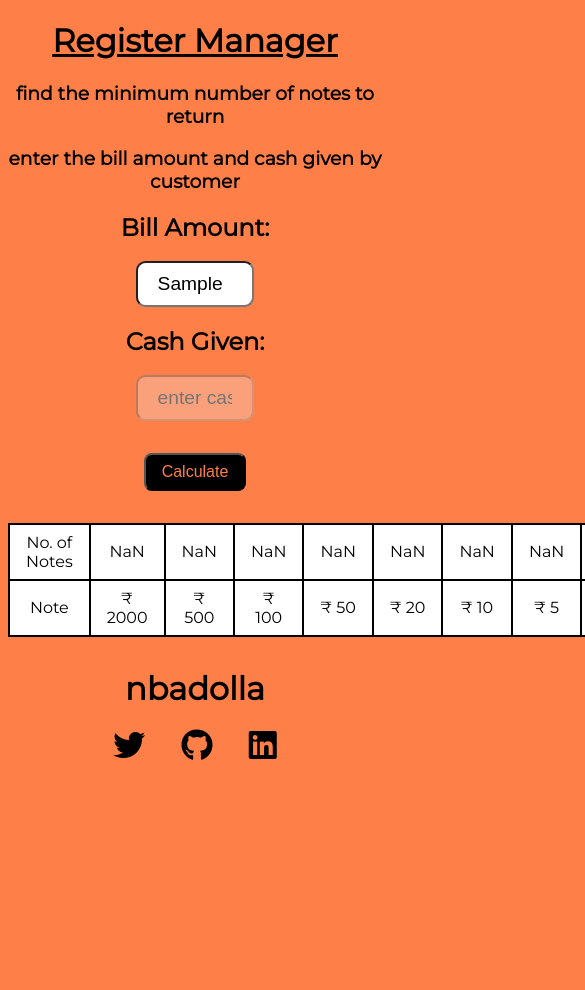
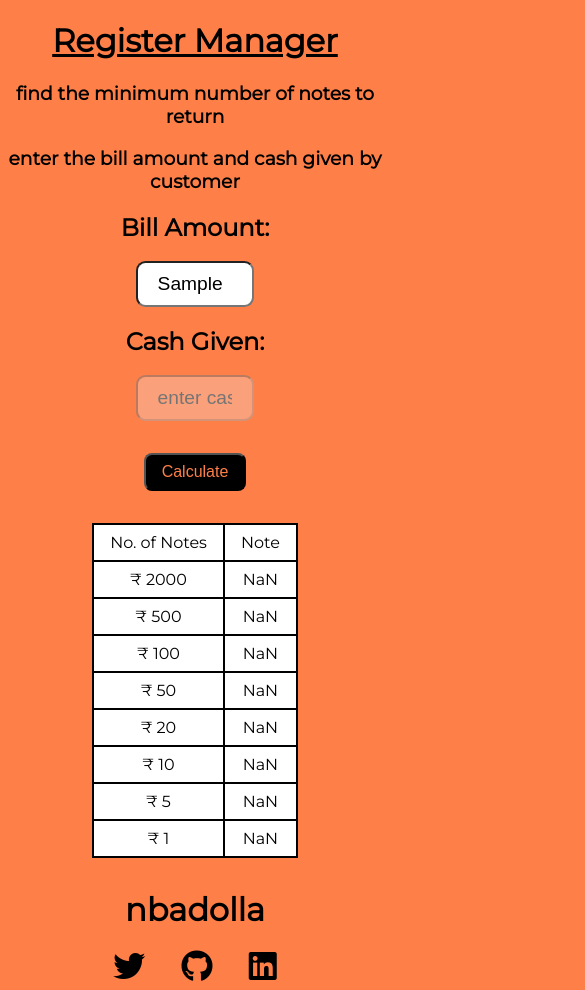
Before and after one commit to nayanbadolla/cash-manager, a plain HTML site: page index.html in a window 390 px wide. Both pictures are taken after typing "Sample" into the empty fields and a click on the button "Calculate". Shown: the top 990 px of the page, 585 px wide, since content can reach past the window. Before the commit the page ends 844 px from the top, so only its background shows below. Drawn offline with Linux system fonts and the light colour scheme.

Commit message:
responsiveness

```diff
--- a/index.html
+++ b/index.html
@@ -51,6 +51,48 @@
         </table>
     </div>
 
+    <div class="mobile-table">
+        <table>
+            <tr>
+                <td>No. of Notes</td>
+                <td>Note</td>
+            </tr>
+            <tr>
+                <td>₹ 2000</td>
+                <td class="noNotes-mobile"></td>
+            </tr>
+            <tr>
+                <td>₹ 500</td>
+                <td class="noNotes-mobile"></td>
+            </tr>
+            <tr>
+                <td>₹ 100</td>
+                <td class="noNotes-mobile"></td>
+            </tr>
+            <tr>
+                <td>₹ 50</td>
+                <td class="noNotes-mobile"></td>
+            </tr>
+            <tr>
+                <td>₹ 20</td>
+                <td class="noNotes-mobile"></td>
+            </tr>
+            <tr>
+                <td>₹ 10</td>
+                <td class="noNotes-mobile"></td>
+            </tr>
+            <tr>
+                <td>₹ 5</td>
+                <td class="noNotes-mobile"></td>
+            </tr>
+            <tr>
+                <td>₹ 1</td>
+                <td class="noNotes-mobile"></td>
+            </tr>
+            </tr>
+        </table>
+    </div>
+
     <footer>
         <h1>nbadolla</h1>
 
--- a/index.js
+++ b/index.js
@@ -3,6 +3,7 @@ var cashGiven=document.querySelector('#cashGiven')
 var calcBtn=document.querySelector('#calcBtn')
 var display=document.querySelector('.display')
 var value=document.querySelectorAll('.noNotes')
+var valueMobile=document.querySelectorAll('.noNotes-mobile')
 
 var amount, cash, noNotes
 
@@ -49,6 +50,7 @@ calcBtn.addEventListener('click', function () {
             noNotes=Math.trunc(balance/notes[i])
             balance=balance%notes[i]
             value[i].innerText=noNotes
+            valueMobile[i].innerText=noNotes
         }
         // notes.forEach(function(note) {
             // if (balance!==0) {
--- a/style.css
+++ b/style.css
@@ -43,3 +43,17 @@ table {
     color: var(--primary-color);
     margin: 1em;
 }
+
+.mobile-table {
+    display: none;
+}
+
+@media only screen and (max-width:768px) {
+    .table {
+        display: none;
+    }
+
+    .mobile-table {
+        display: block;
+    }
+}
```
